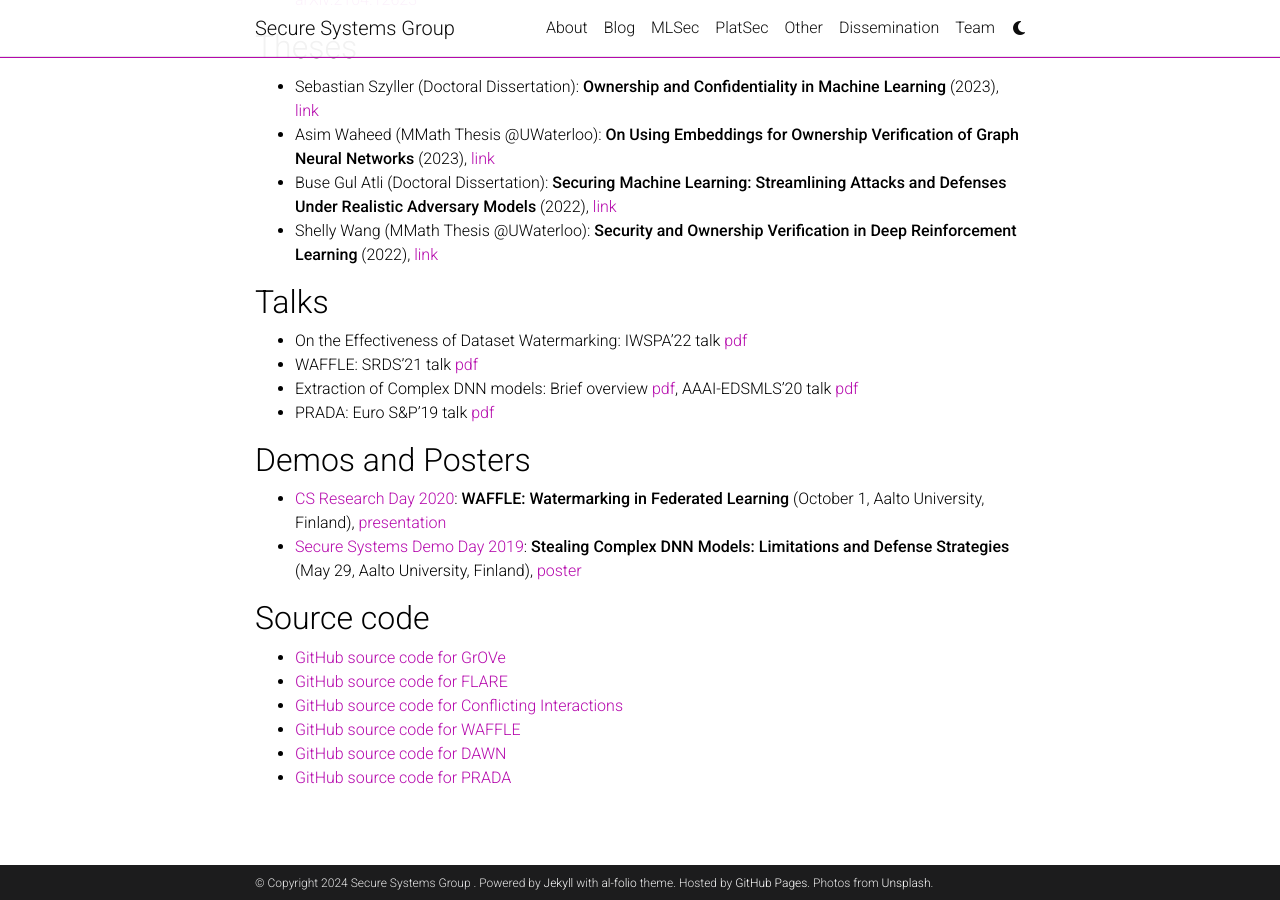
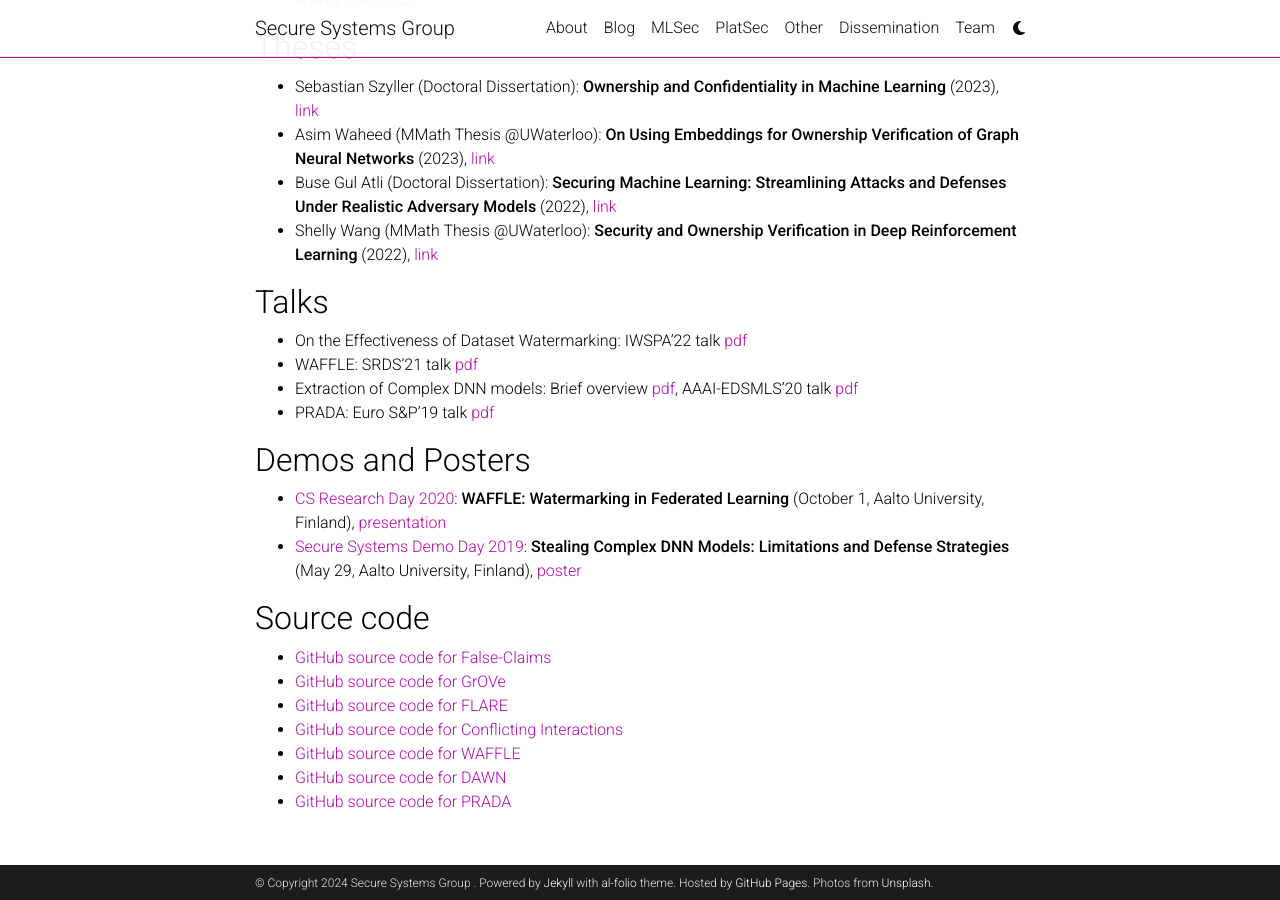
Before and after one commit to ssg-research/ssg-research.github.io, a Jekyll site: the page built from _projects/mlsec/modelExtDef.md, in a window 1280 px wide and 900 px high, scrolled down 1016 px. Built offline with Jekyll 4.4.1, drawn with Linux system fonts in a browser that asks for light colours; comment, search, counter and statistics services are not loaded; a style sheet for code colours, icons or effects is not loaded.

Commit message:
Update modelExtDef.md

```diff
--- a/_projects/mlsec/modelExtDef.md
+++ b/_projects/mlsec/modelExtDef.md
@@ -51,6 +51,7 @@ As machine learning (ML) applications become increasingly prevalent, protecting
 
 ## Source code
 
+- [GitHub source code for False-Claims](https://github.com/ssg-research/Falseclaims)
 - [GitHub source code for GrOVe](https://github.com/ssg-research/GrOVe")
 - [GitHub source code for FLARE](https://github.com/ssg-research/FLARE)
 - [GitHub source code for Conflicting Interactions](https://github.com/ssg-research/conflicts-in-ml-protection-mechanisms)
```
